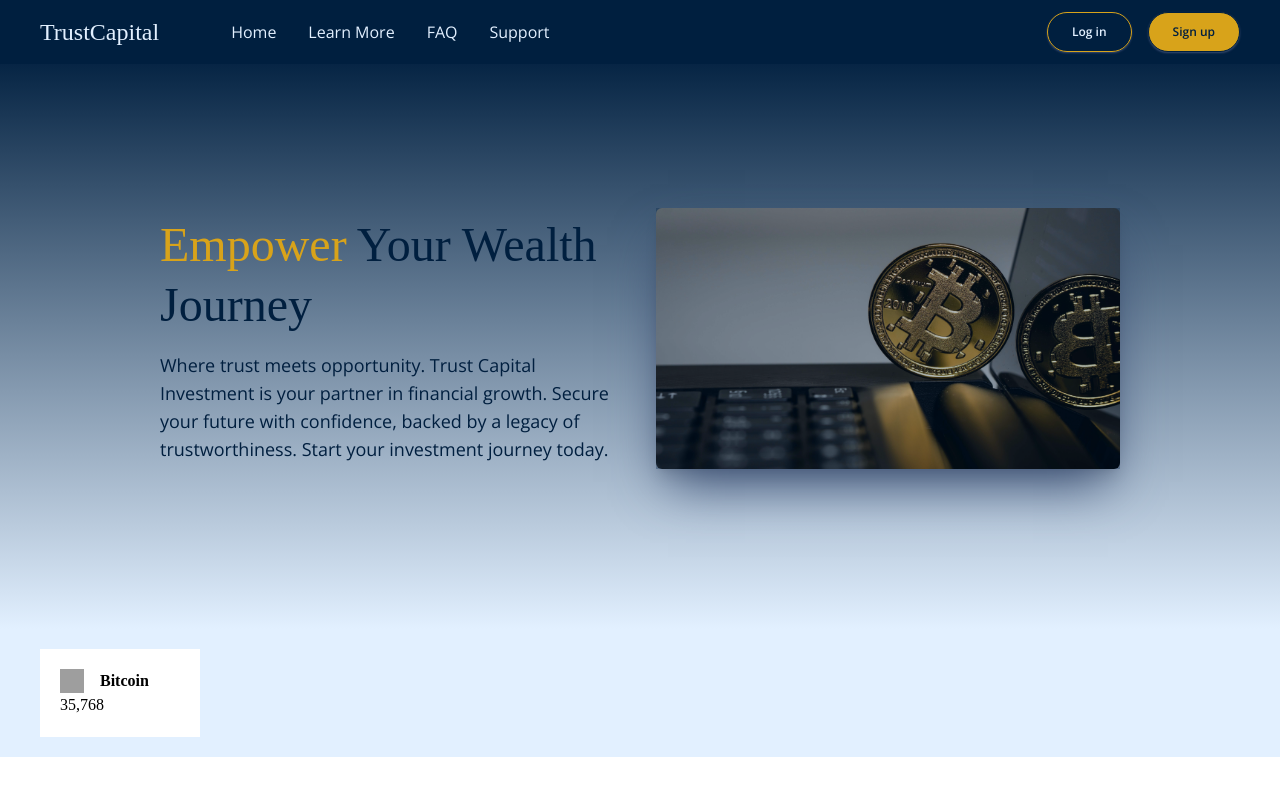
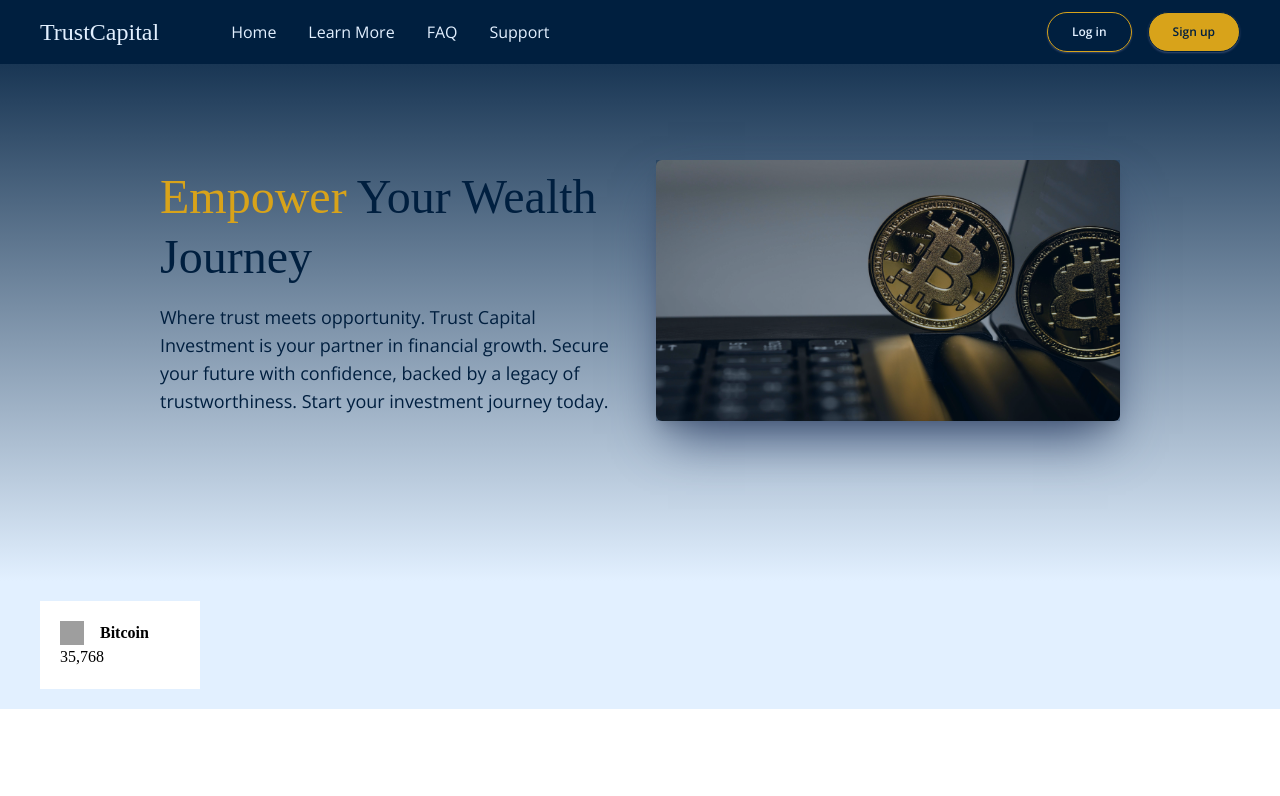
Before and after one commit to Joshardals/Trust-Capital, a Next.js app: page / in a window 1280 px wide. Shown: the top 796 px of the page. Built offline with nearby package versions, Linux system fonts and the light colour scheme; grey boxes are pictures that could not be loaded; a web font is replaced by a local one.

Commit message:
initial commit

```diff
--- a/components/LandingPage/Header/HeroSection/HeroSection.tsx
+++ b/components/LandingPage/Header/HeroSection/HeroSection.tsx
@@ -3,10 +3,10 @@ import Link from "next/link";
 
 const HeroSection = () => {
   return (
-    <div className="bg-navyblue">
+    <div className="bg-navyblue space-y-12">
       <div
         className=" max-md:px-5 md:px-20 lg:px-40 max-md:space-y-8 md:space-x-8 flex items-center md:flex-row flex-col
-       bg-gradient-to-b from-navyblue to-babyblue max-md:mt-10 mt-12 max-md:py-20 md:py-40
+       bg-gradient-to-b from-navyblue to-babyblue max-md:mt-10 max-md:py-20 md:py-40
       "
       >
         <div className=" text-pureblack space-y-4 flex-1 w-full">
```
